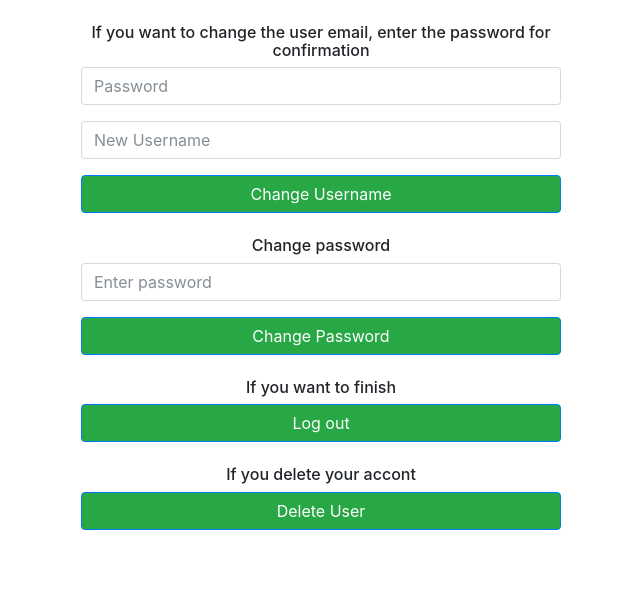
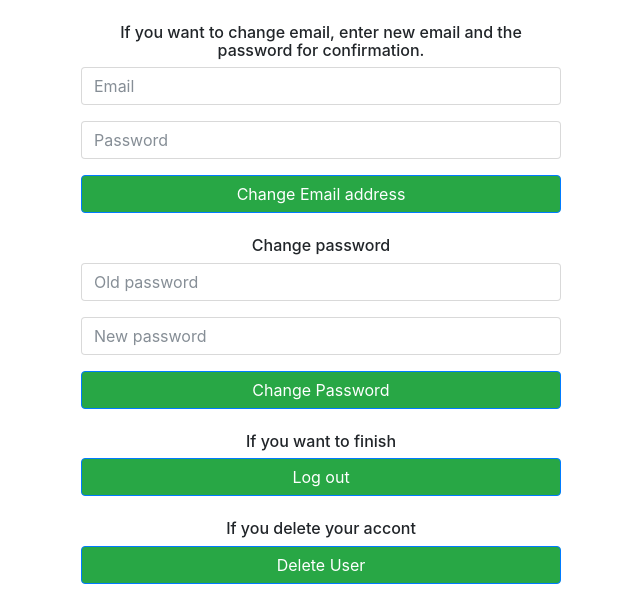
Before and after one commit to utkini/file_storage, a Flask app: page /settings/ in a window 1280 px wide. Shown: the part 72-667 px from the top of the page, without its empty margins (319-959 px from the left). Run offline with Flask 2, Linux system fonts and the light colour scheme; the visitor is signed in with stand-in values (Sample User, id 1); parts of the project's set-up code (start-up, migrations or seed data) failed here and were passed over; some libraries are stand-ins or nearby versions.

Commit message:
html: /settings/ <- add "change email" and "change password" python: fixed "route(/settings/)

```diff
--- a/app/__init__.py
+++ b/app/__init__.py
@@ -264,8 +264,8 @@ def send_files(filepath):
 @app.route('/settings/', methods=['GET', 'POST'])
 @login_required
 def settings():
-    if request.args.values():
-        return 'hyh'
+    if request.method == 'POST':
+        pass
     else:
         return render_template('settings.html')
 
--- a/app/templates/settings.html
+++ b/app/templates/settings.html
@@ -6,28 +6,30 @@
     <br>
 <div style="margin-right: 300px; margin-left: 300px">
     <div>
-        <h6 style="text-align: center">If you want to change the user email, enter the password for confirmation</h6>
+        <h6 style="text-align: center">If you want to change email, enter new email and the password for confirmation.</h6>
         <form action="/settings/" method="post" >
             <div class="form-group">
-                <input type="text" class="form-control" id="InputPassword" placeholder="Password" name="password"
-                       value="{{ request.form.password }}">
-                {% if error_p %}
+                <input type="text" class="form-control" id="InputEmail" placeholder="Email"
+                       name="email"
+                       value="{{ request.form.email }}">
+                {% if error_email %}
                 <small id="pwdhelp" class="form-text text-muted">
-                    {{ error_p }}
+                    {{ error_email }}
                 </small>
                 {% endif %}
             </div>
             <div class="form-group">
-                <input type="text" class="form-control" id="InputUsername" placeholder="New Username" name="username"
-                       value="{{ request.form.username }}">
-                {% if error_u %}
+                <input type="password" class="form-control" id="InputPassword" placeholder="Password"
+                       name="email_password"
+                       value="{{ request.form.email_password }}">
+                {% if error_email_pwd %}
                 <small id="userhelp" class="form-text text-muted">
-                    {{ error_u }}
+                    {{ error_email_pwd }}
                 </small>
                 {% endif %}
             </div>
             <button type="submit" class="btn btn-primary bg-success" style="width: 480px;">
-                Change Username
+                Change Email address
             </button>
         </form>
     </div>
@@ -36,11 +38,21 @@
         <h6 style="text-align: center">Change password</h6>
         <form action="/settings/" method="post" >
             <div class="form-group">
-                <input type="text" class="form-control" id="InputPassword" placeholder="Enter password"
-                       name="password" value="{{ request.form.password }}">
-                {% if error_p %}
+                <input type="password" class="form-control" id="InputOldPassword" placeholder="Old password"
+                       name="old_password" value="{{ request.form.old_password }}">
+                {% if error_old_p %}
                 <small id="pwdhelp" class="form-text text-muted">
-                    {{ error_p }}
+                    {{ error_old_p }}
+                </small>
+                {% endif %}
+            </div>
+
+            <div class="form-group">
+                <input type="password" class="form-control" id="InputNewPassword" placeholder="New password"
+                       name="new_password" value="{{ request.form.new_password }}">
+                {% if error_new_p %}
+                <small id="pwdhelp" class="form-text text-muted">
+                    {{ error_new_p }}
                 </small>
                 {% endif %}
             </div>
```
